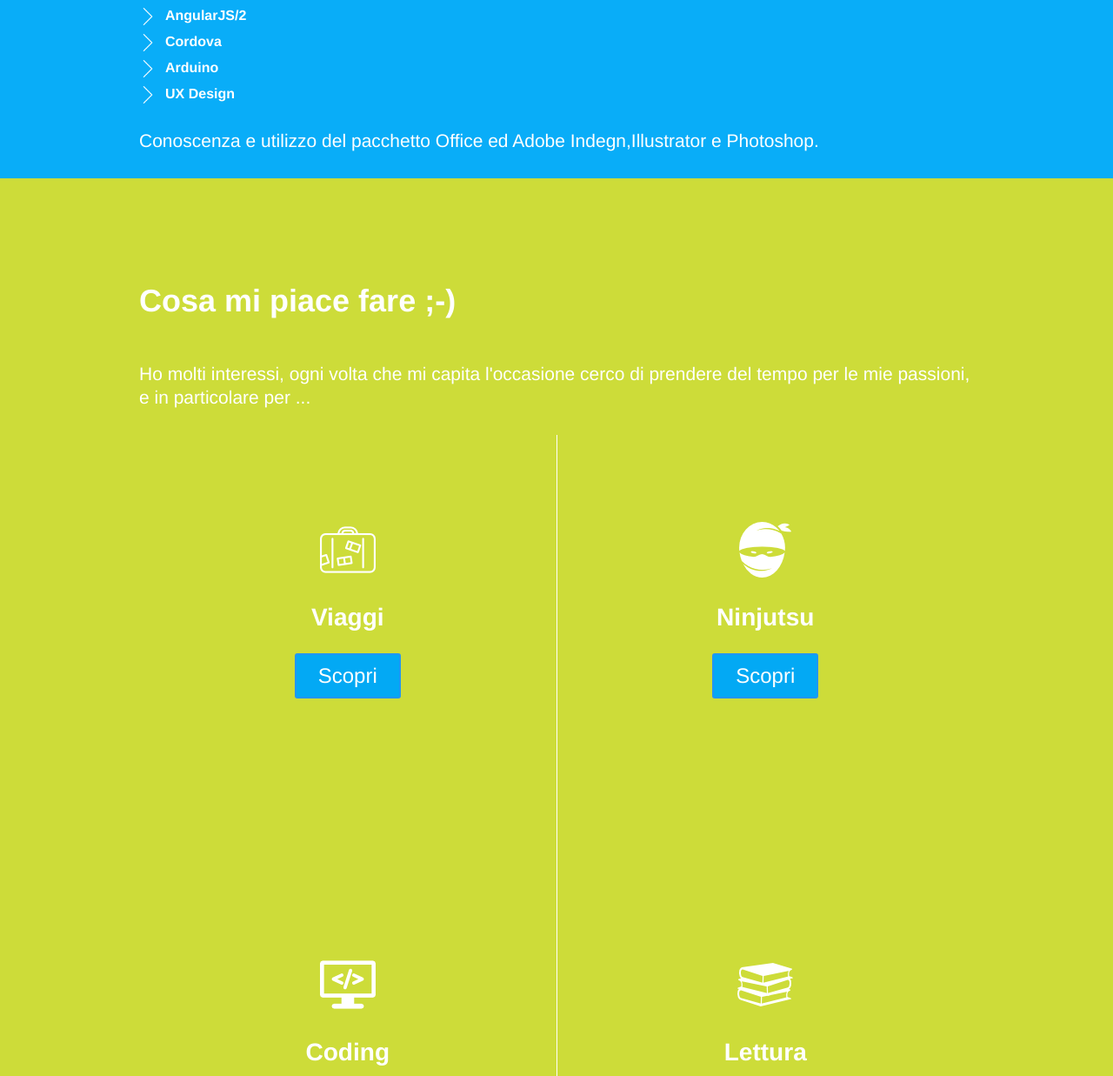
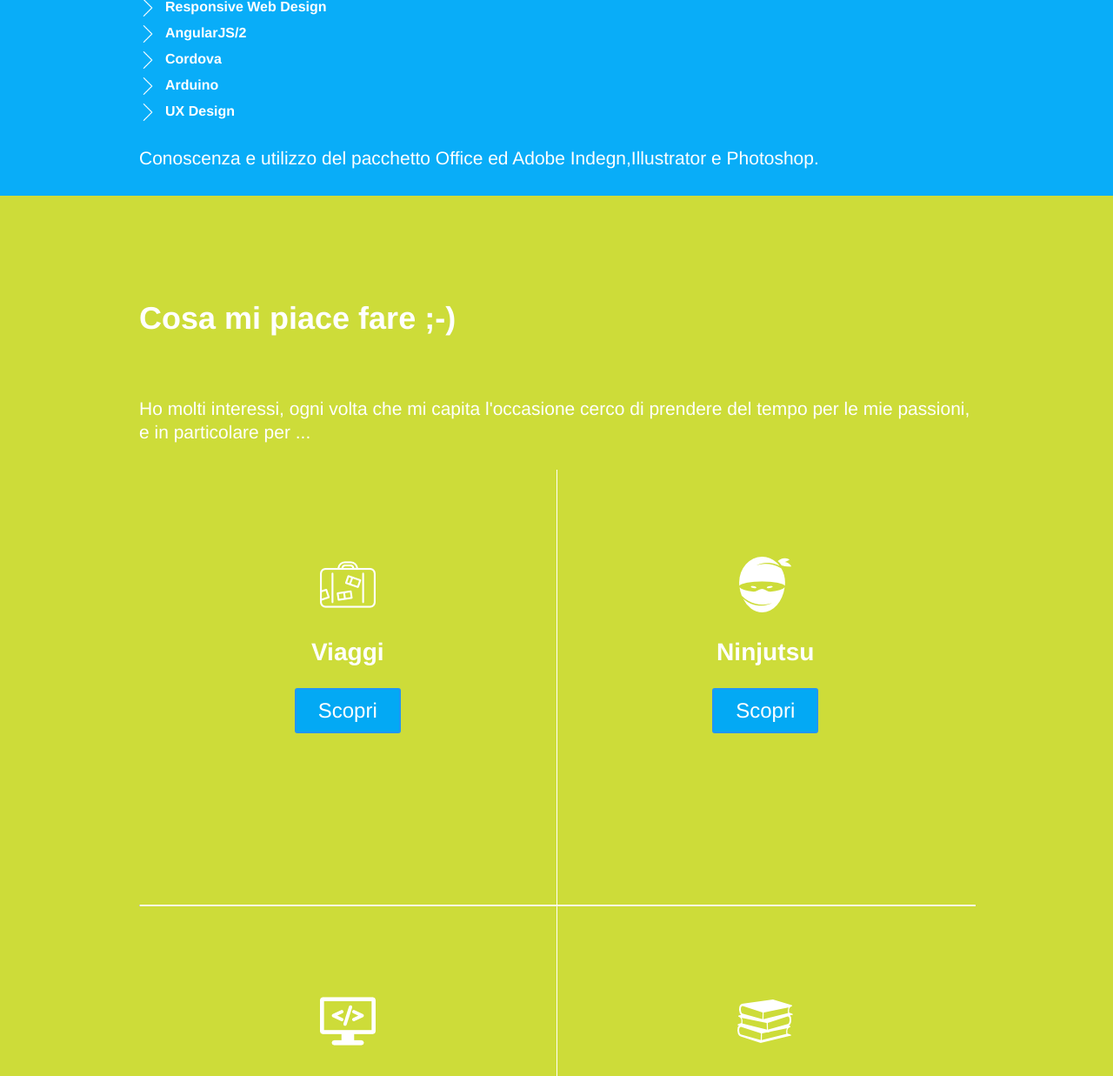
Before and after one commit to RiccardoSchifaudo94/schiri_site, a PHP site: page / in a window 1280 px wide. Shown: the part 1598-2835 px from the top of the page at 87% size. Run offline with PHP 8.4, Linux system fonts and the light colour scheme.

Commit message:
linea bianca

```diff
--- a/css/style.css
+++ b/css/style.css
@@ -96,6 +96,7 @@ body {
 	padding-top:100px;
 	margin-bottom: 30px;
 	font-size: 36px;
+	padding-bottom: 20px;
 }
 .schiri_content p{
 	padding:20px 0px 30px;
@@ -156,6 +157,11 @@ body {
 	border-radius: 3px;
 	display:none;
 }
+.schiri_line_white{
+	width:100%;
+	height:0px;
+	border-top:1px solid #fff;
+}
 .schiri_welcome_box {
     text-align: center;
     font-family: Arial;
--- a/index.html
+++ b/index.html
@@ -89,6 +89,7 @@
 						<button class="schiri_btn">Scopri</button>
 					</div>
 				</div>
+				<hr class="schiri_line_white">
 				<div class="schiri_dashboard_block_container">
 					<div class="schiri_dashboard_base schiri_dashboard_block_2">
 						<img src="img/coding.png" class="schiri_img_responsive">
```
